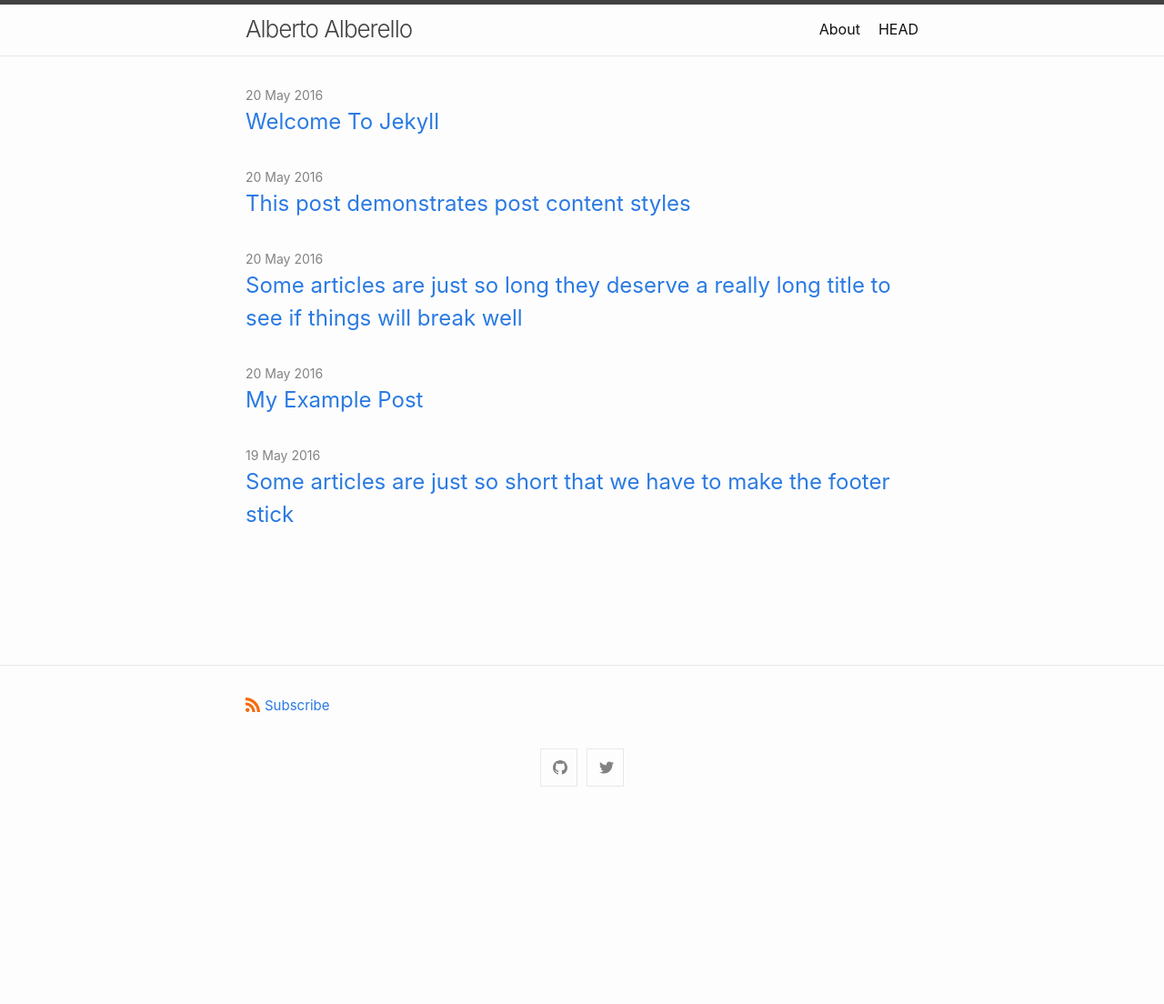
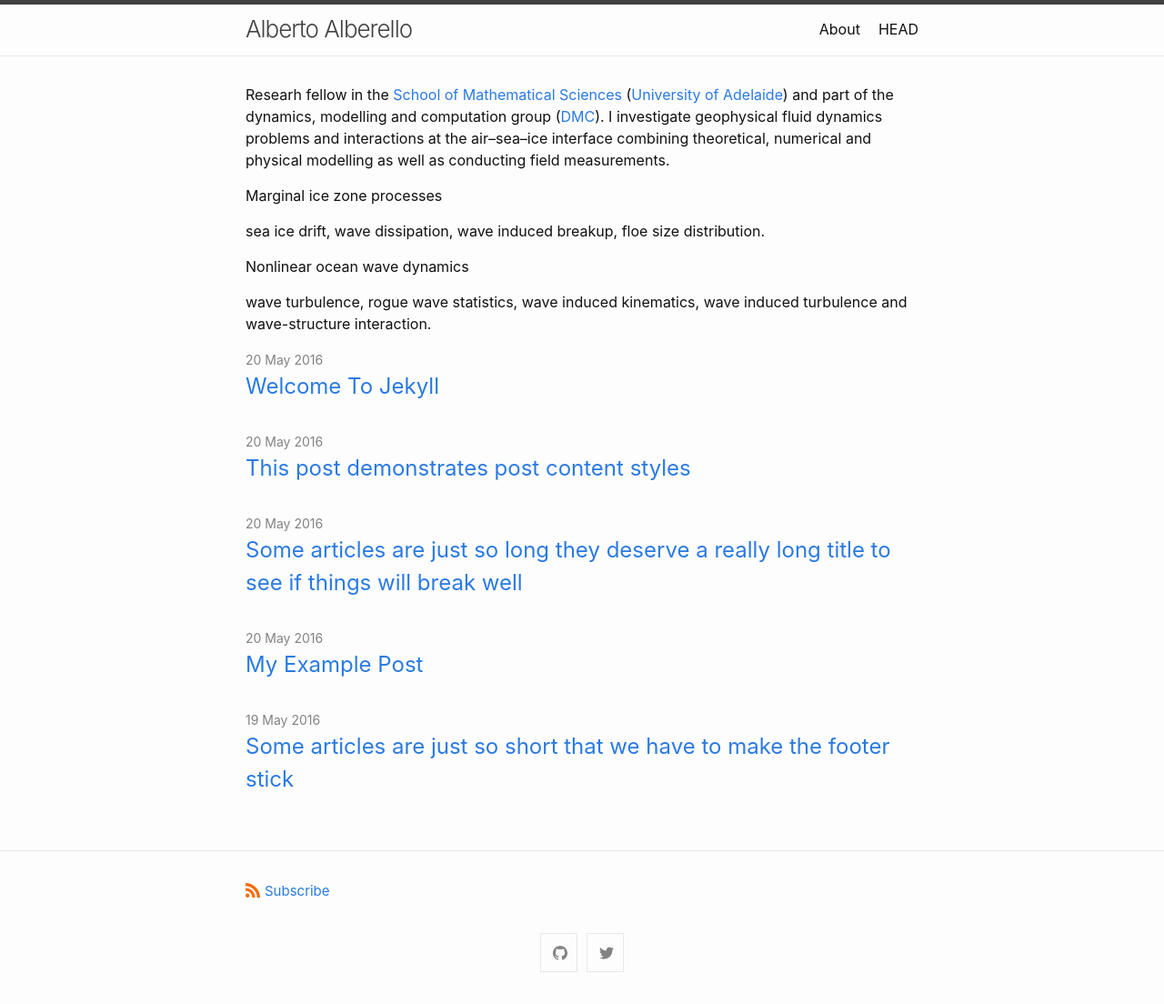
Before and after one commit to alberto-alberello/alberto-alberello.github.io, a Jekyll site: the page built from index.md, in a window 1280 px wide. Shown: the whole page at 91% size. Built offline with Jekyll 4.4.1, drawn with Linux system fonts in a browser that asks for light colours; before the commit the page ends 900 px from its top, so only the background shows below that.

Commit message:
Update index.md

```diff
--- a/index.md
+++ b/index.md
@@ -7,3 +7,10 @@
 #
 layout: home
 ---
+
+Researh fellow in the [School of Mathematical Sciences](https://ecms.adelaide.edu.au/mathematical-sciences/) ([University of Adelaide](https://www.adelaide.edu.au/)) and part of the dynamics, modelling and computation group ([DMC](https://ecms.adelaide.edu.au/research-impact/dynamics-modelling-and-computation)).
+I investigate geophysical fluid dynamics problems and interactions at the air--sea--ice interface combining theoretical, numerical and physical modelling as well as conducting field measurements.
+#### Marginal ice zone processes
+sea ice drift, wave dissipation, wave induced breakup, floe size distribution.
+#### Nonlinear ocean wave dynamics
+wave turbulence, rogue wave statistics, wave induced kinematics, wave induced turbulence and wave-structure interaction.
```
